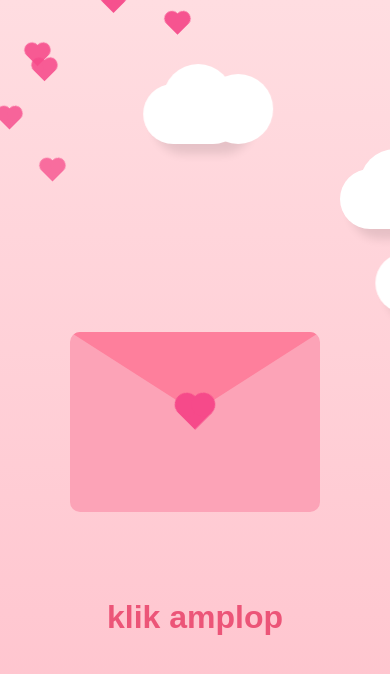
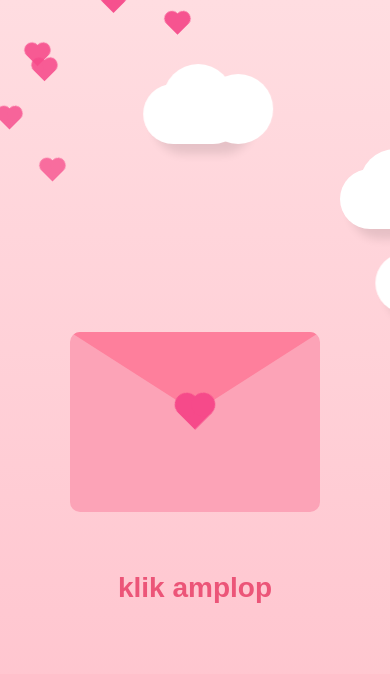
Before and after one commit to arkaadri/mail-in-the-morning, a plain HTML site: page index.html in a window 390 px wide. Drawn offline with Linux system fonts and the light colour scheme.

Commit message:
Add files via upload

```diff
--- a/index.html
+++ b/index.html
@@ -2,9 +2,14 @@
 <html lang="id">
 <head>
     <meta charset="UTF-8">
-    <meta name="viewport" content="width=device-width, initial-scale=1.0">
+    <meta name="viewport" content="width=device-width, initial-scale=1">
     <title>Surat Online</title>
     <style>
+    @media (max-width: 600px) {
+    body {
+        font-size: 14px;
+    }
+}
         * {
             margin: 0;
             padding: 0;
@@ -190,7 +195,7 @@
           position: absolute;
           display: flex;
           justify-content: center;
-          bottom: 13pc;
+          bottom: 15pc;
           color: #EC5578;
         }
 
```
